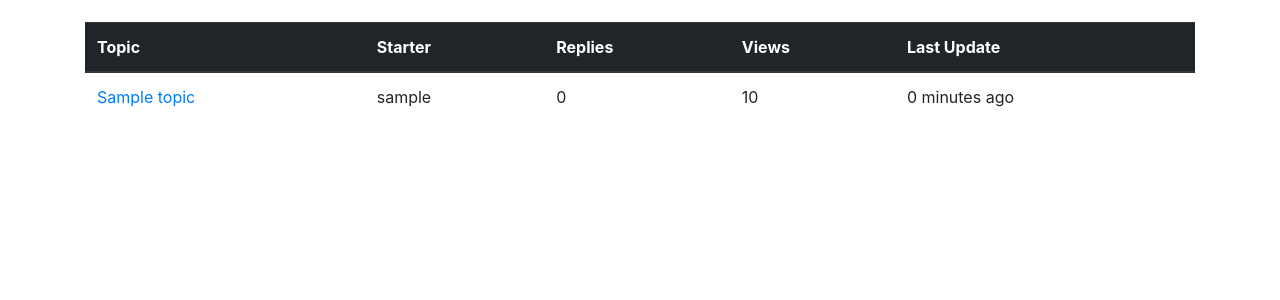
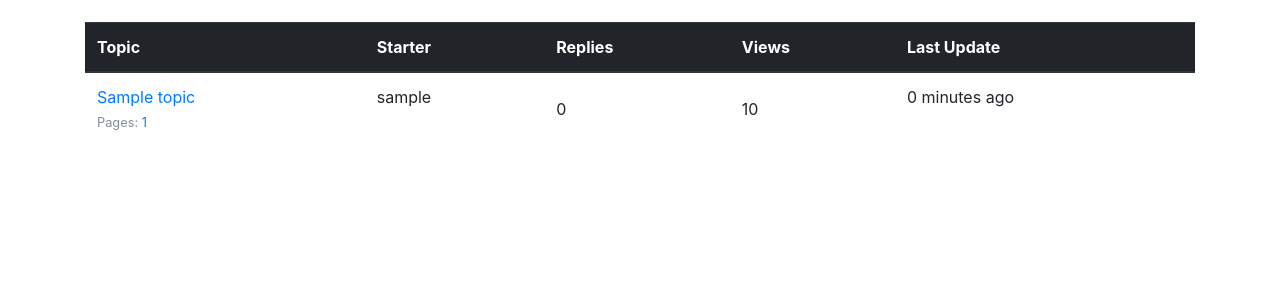
Before and after one commit to shawon922/django-boards, a Django app: page /boards/1/ in a window 1280 px wide. Shown: the part 192-492 px from the top of the page. Run offline with Django 3.2, Linux system fonts and the light colour scheme; tables that the repository leaves empty hold one stand-in row (values such as "Sample post"); some libraries are stand-ins or nearby versions; some web fonts are replaced.

Commit message:
Pagination with every topic based on number of posts

```diff
--- a/boards/models.py
+++ b/boards/models.py
@@ -1,6 +1,7 @@
 from django.db import models
 from django.contrib.auth.models import User
 from django.utils.text import Truncator
+import math
 
 
 class Board(models.Model):
@@ -26,6 +27,22 @@ class Topic(models.Model):
     def __str__(self):
         return self.subject
 
+    def get_page_count(self):
+        count = self.posts.count()
+        pages = count / 20
+        return math.ceil(pages)
+
+    def has_many_pages(self, count=None):
+        if count is None:
+            count = self.get_page_count()
+        return count > 6
+
+    def get_page_range(self):
+        count = self.get_page_count()
+        if self.has_many_pages(count):
+            return range(1, 5)
+        return range(1, count+1)
+
     def get_replies(self):
         return self.posts.count() - 1
 
--- a/templates/boards/topics.html
+++ b/templates/boards/topics.html
@@ -27,11 +27,25 @@
         </thead>
         <tbody>
             {% for topic in topics %}
+                 {% url 'boards:topic_posts' board.pk topic.pk as topic_url %}
                 <tr>
                     <td>
-                    <a href="{% url 'boards:topic_posts' board.pk topic.pk %}">
+                        <p class="mb-0">
+                            <a href="{{ topic_url }}">
                                 {{ topic.subject }}
                             </a>
+                        </p>
+
+                        <small class="text-muted">
+                            Pages:
+                            {% for i in topic.get_page_range %}
+                                <a href="{{ topic_url }}?page={{ i }}">{{ i }}</a>
+                            {% endfor %}
+
+                            {% if topic.has_many_pages %}
+                                ...<a href="{{ topic_url }}?page={{ topic.get_page_count }}">Last Page</a>
+                            {% endif %}
+                        </small>
                     </td>
                     <td>{{ topic.starter.username }}</td>
                     <td class="align-middle">
```
Lines whose indentation alone changed are shown as unchanged.
